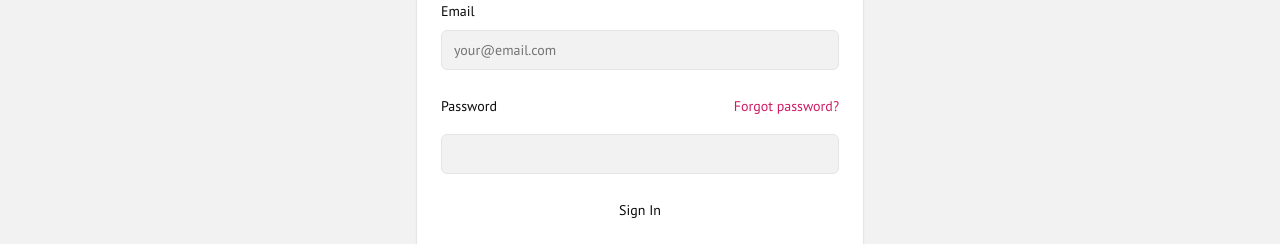
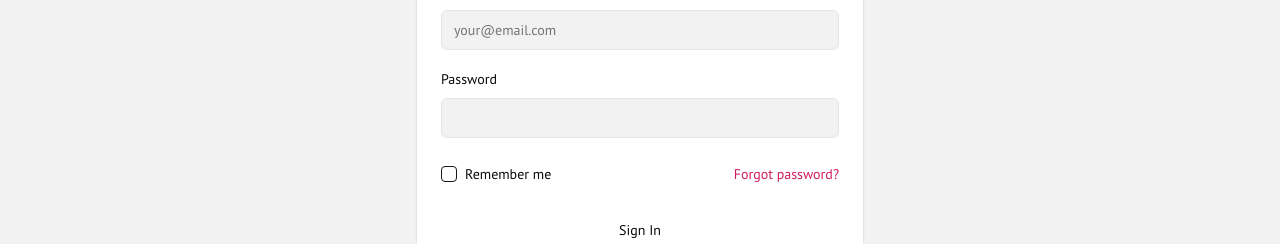
Before and after one commit to Codepata/puratani_web, a Next.js app: page /login in a window 1280 px wide. Shown: the part 309-553 px from the top of the page. Built offline with nearby package versions, Linux system fonts and the light colour scheme; no server answers; a web font is replaced by a local one.

Commit message:
add this feature

```diff
--- a/src/app/login/page.tsx
+++ b/src/app/login/page.tsx
@@ -28,10 +28,14 @@
   signInWithEmailAndPassword,
   createUserWithEmailAndPassword,
   sendPasswordResetEmail,
+  setPersistence,
+  browserSessionPersistence,
+  browserLocalPersistence,
 } from 'firebase/auth';
 import { useRouter } from 'next/navigation';
 import { useToast } from '@/hooks/use-toast';
 import { useState } from 'react';
+import { Checkbox } from '@/components/ui/checkbox';
 
 const GoogleIcon = (props: React.SVGProps<SVGSVGElement>) => (
   <svg role="img" viewBox="0 0 24 24" {...props}>
@@ -57,6 +61,7 @@
   const { toast } = useToast();
   const [email, setEmail] = useState('');
   const [password, setPassword] = useState('');
+  const [rememberMe, setRememberMe] = useState(false);
   const [isSigningUp, setIsSigningUp] = useState(false);
   const [isResetDialogOpen, setIsResetDialogOpen] = useState(false);
   const [resetEmail, setResetEmail] = useState('');
@@ -77,6 +82,8 @@
   const handleEmailSignIn = async (e: React.FormEvent) => {
     e.preventDefault();
     try {
+      const persistence = rememberMe ? browserLocalPersistence : browserSessionPersistence;
+      await setPersistence(auth, persistence);
       await signInWithEmailAndPassword(auth, email, password);
       router.push('/');
     } catch (error: any) {
@@ -148,9 +155,18 @@
               <Input id="email" type="email" placeholder="your@email.com" value={email} onChange={(e) => setEmail(e.target.value)} required />
             </div>
             <div className="space-y-2">
+              <Label htmlFor="password">Password</Label>
+              <Input id="password" type="password" value={password} onChange={(e) => setPassword(e.target.value)} required />
+            </div>
+
+            {!isSigningUp && (
               <div className="flex items-center justify-between">
-                <Label htmlFor="password">Password</Label>
-                {!isSigningUp && (
+                <div className="flex items-center space-x-2">
+                  <Checkbox id="remember-me" checked={rememberMe} onCheckedChange={(checked) => setRememberMe(!!checked)} />
+                  <Label htmlFor="remember-me" className="text-sm font-medium leading-none peer-disabled:cursor-not-allowed peer-disabled:opacity-70">
+                    Remember me
+                  </Label>
+                </div>
                 <Dialog open={isResetDialogOpen} onOpenChange={setIsResetDialogOpen}>
                   <DialogTrigger asChild>
                     <Button variant="link" className="p-0 text-sm text-accent hover:underline">
@@ -185,10 +201,9 @@
                     </form>
                   </DialogContent>
                 </Dialog>
+              </div>
             )}
-              </div>
-              <Input id="password" type="password" value={password} onChange={(e) => setPassword(e.target.value)} required />
-            </div>
+
             <Button type="submit" className="w-full" style={{backgroundColor: "var(--primary)", color: "var(--primary-foreground)"}}>
               {isSigningUp ? 'Sign Up' : 'Sign In'}
             </Button>
```
Lines whose indentation alone changed are shown as unchanged.
